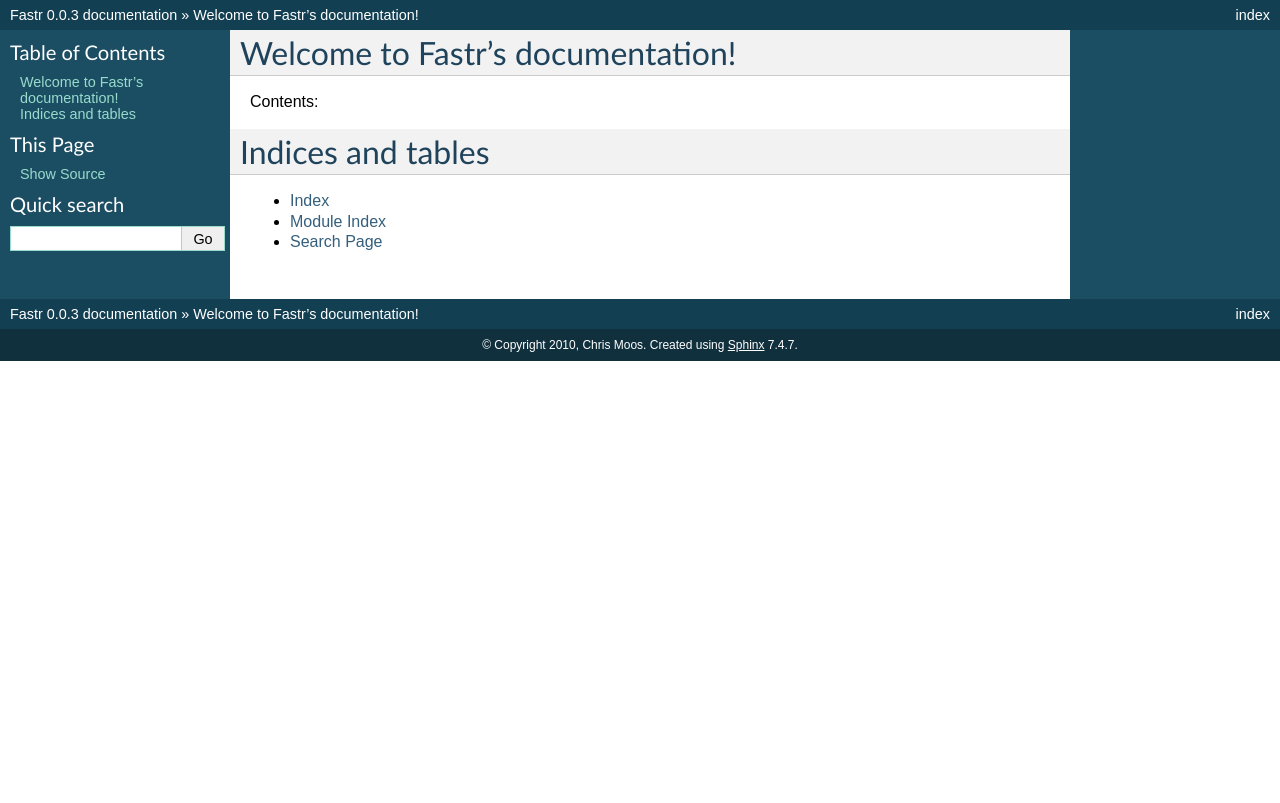
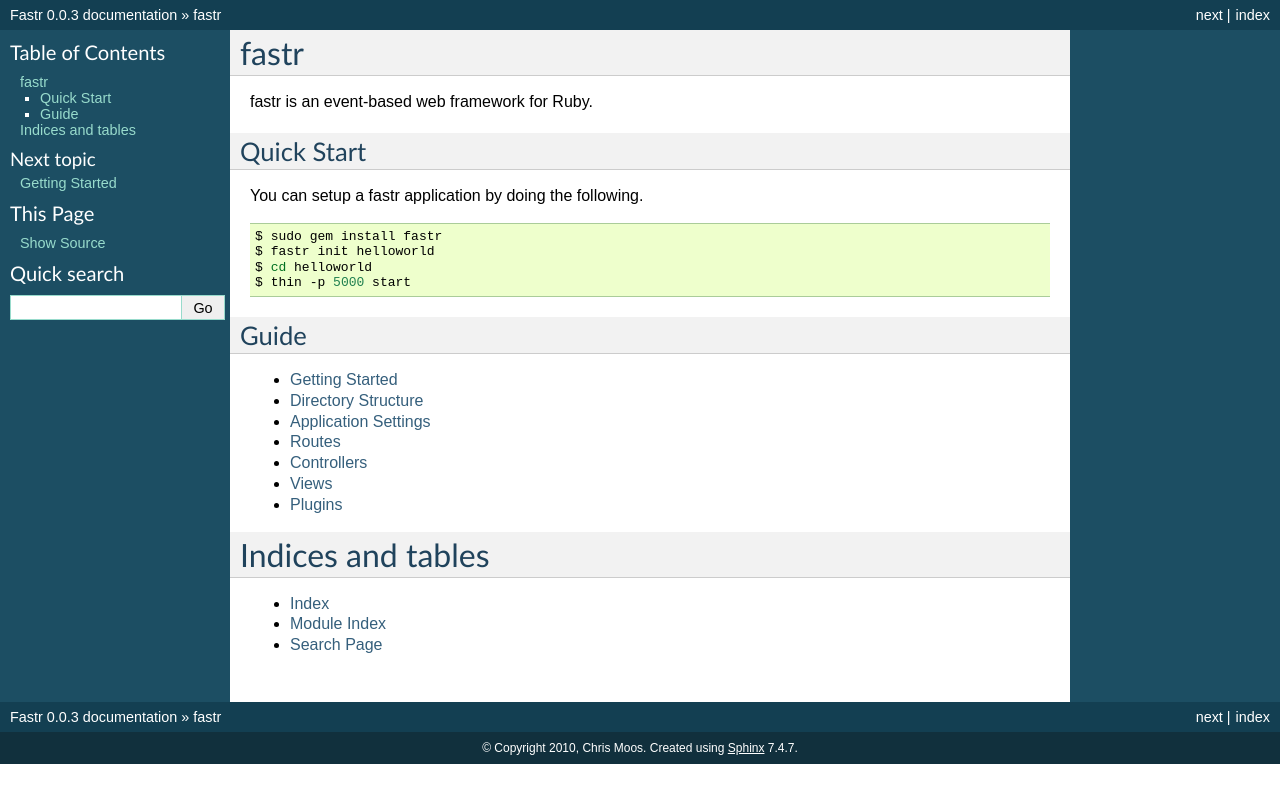
Before and after one commit to chrismoos/fastr_docs, a Sphinx documentation site: the page built from source/index.rst, in a window 1280 px wide. Shown: the top 803 px of the page. Built offline with Sphinx 7.4.7, drawn with Linux system fonts in a browser that asks for light colours.

Commit message:
Added some docs.

```diff
--- a/source/conf.py
+++ b/source/conf.py
@@ -176,6 +176,8 @@ latex_documents = [
    u'Chris Moos', 'manual'),
 ]
 
+highlight_language = 'ruby'
+
 # The name of an image file (relative to this directory) to place at the top of
 # the title page.
 #latex_logo = None
--- /dev/null
+++ b/source/guide/controllers.rst
@@ -0,0 +1,2 @@
+Controllers
+===============
--- /dev/null
+++ b/source/guide/plugins.rst
@@ -0,0 +1,2 @@
+Plugins
+============
--- /dev/null
+++ b/source/guide/views.rst
@@ -0,0 +1,2 @@
+Views
+=========
--- a/source/index.rst
+++ b/source/index.rst
@@ -3,13 +3,36 @@
    You can adapt this file completely to your liking, but it should at least
    contain the root `toctree` directive.
 
-Welcome to Fastr's documentation!
+fastr
 =================================
 
-Contents:
+fastr is an event-based web framework for Ruby.
+
+Quick Start
+----------------
+
+You can setup a fastr application by doing the following.
+
+.. code-block:: bash
+
+  $ sudo gem install fastr
+  $ fastr init helloworld
+  $ cd helloworld
+  $ thin -p 5000 start
+
+Guide
+--------------------
 
 .. toctree::
-   :maxdepth: 2
+   :maxdepth: 1
+
+   guide/setup
+   guide/structure
+   guide/settings
+   guide/routes
+   guide/controllers
+   guide/views
+   guide/plugins
 
 Indices and tables
 ==================
```
Also changed, not shown: source/guide/routes.rst (added, +26 -0 lines), source/guide/settings.rst (added, +11 -0 lines), source/guide/setup.rst (added, +63 -0 lines), source/guide/structure.rst (added, +71 -0 lines), 1 other file.
